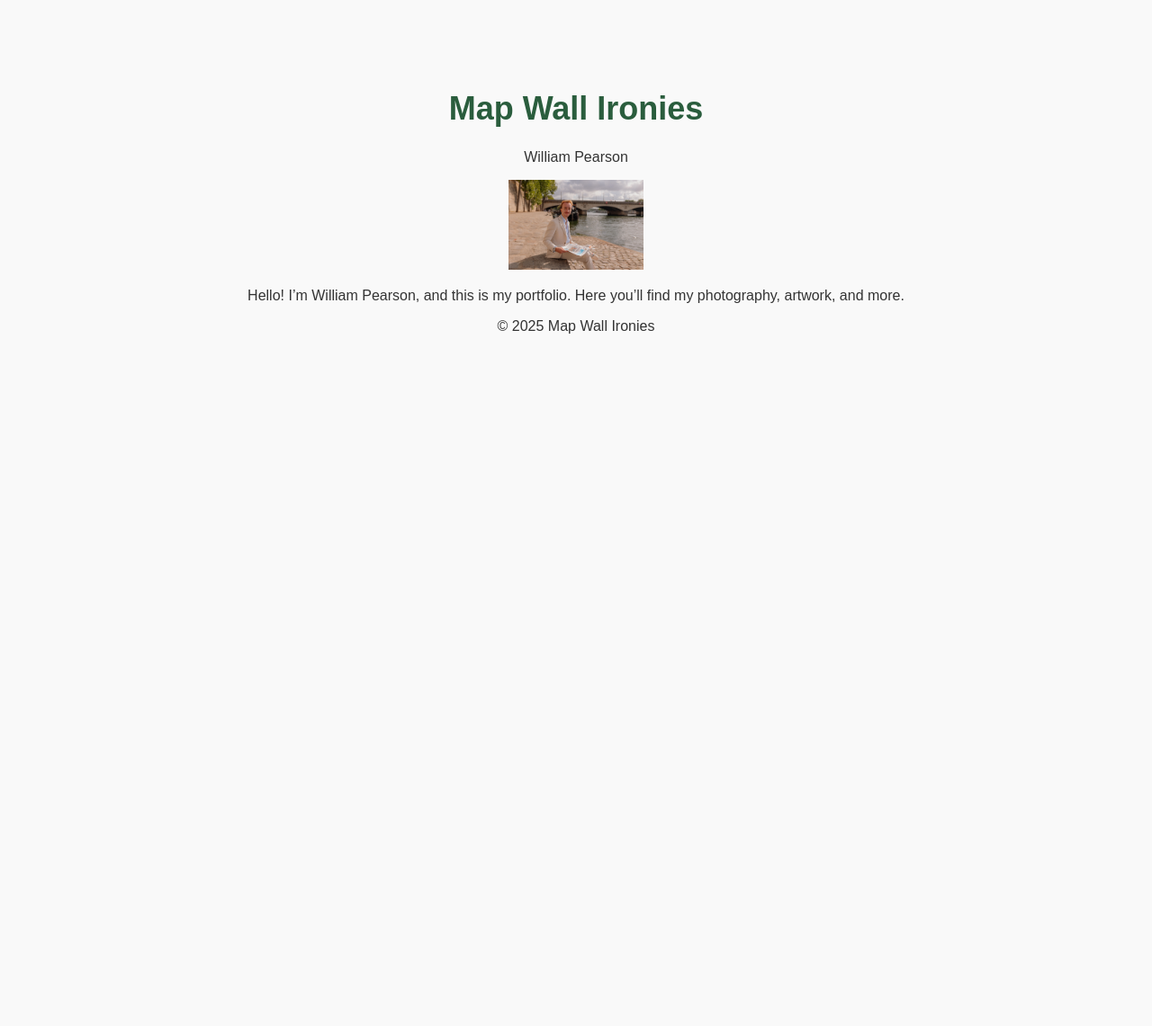
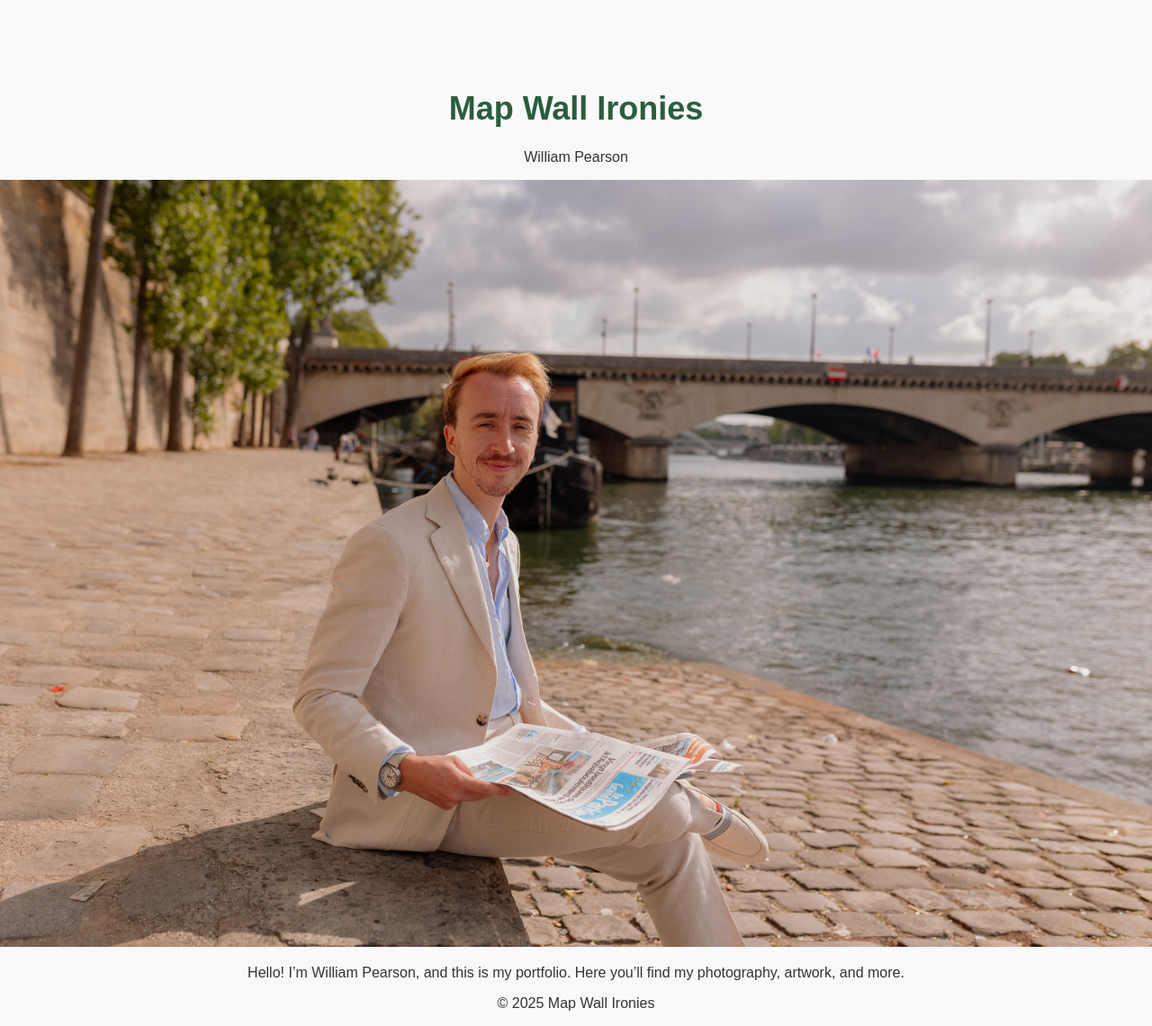
Before and after one commit to mapwallironies/mapwallironies.github.io, a Jekyll site: the page built from index.md, in a window 1280 px wide. Shown: the whole page at 90% size. Built offline with Jekyll 4.4.1, drawn with Linux system fonts in a browser that asks for light colours; before the commit the page ends 900 px from its top, so only the background shows below that.

Commit message:
Update index.md

```diff
--- a/index.md
+++ b/index.md
@@ -3,6 +3,6 @@ layout: default
 title: "Welcome to My Portfolio"
 ---
 
-<img src="assets/images/WPParis1.JPEG" alt="William Pearson's Portrait" style="width: 150px; height: auto;">
+<img src="assets/images/WPParis1.JPEG" alt="William Pearson's Portrait" style="max-width: 100%; height: auto;">
 
 Hello! I'm William Pearson, and this is my portfolio. Here you'll find my photography, artwork, and more.
```
